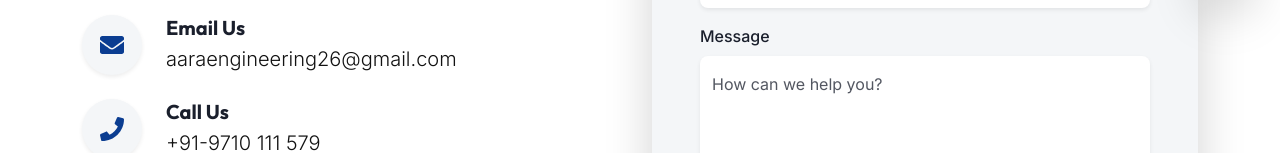
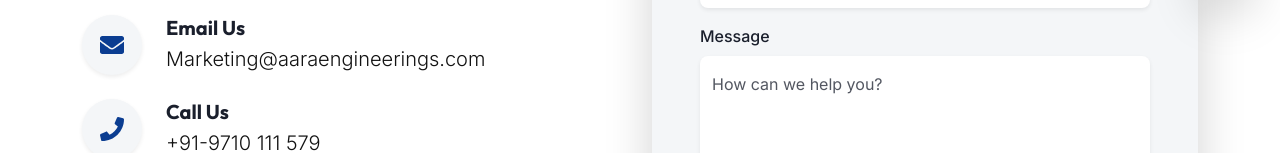
Before and after one commit to Prashanth-1411/Aara, a React (Vite) app: page /contact in a window 1280 px wide. Shown: the part 778-931 px from the top of the page. Built offline with nearby package versions, Linux system fonts and the light colour scheme.

Commit message:
Update Contact.jsx

```diff
--- a/src/pages/Contact.jsx
+++ b/src/pages/Contact.jsx
@@ -158,7 +158,7 @@
                                         </div>
                                         <div>
                                             <h3 className="h5 fw-bold text-secondary mb-1">Email Us</h3>
-                                            <p className="text-dark lead mb-0">aaraengineering26@gmail.com</p>
+                                            <p className="text-dark lead mb-0">Marketing@aaraengineerings.com</p>
                                         </div>
                                     </div>
 
```
